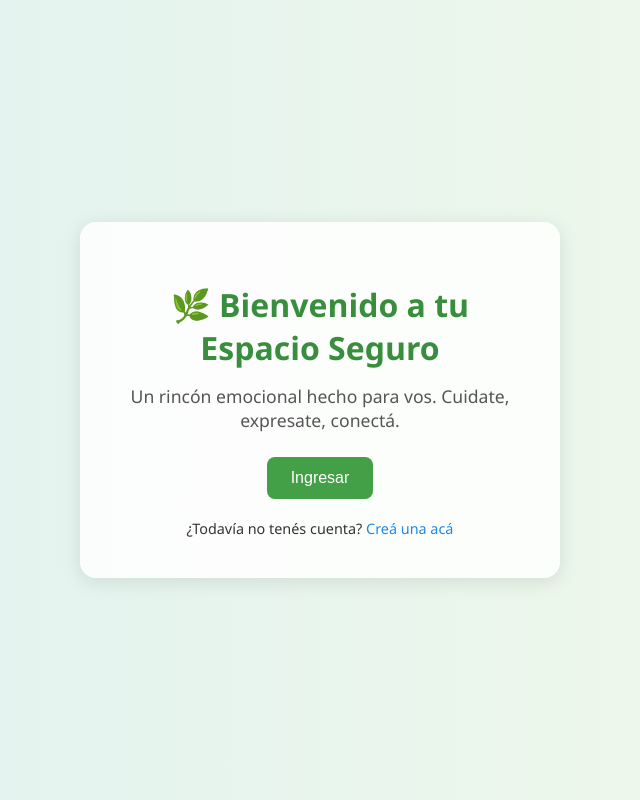
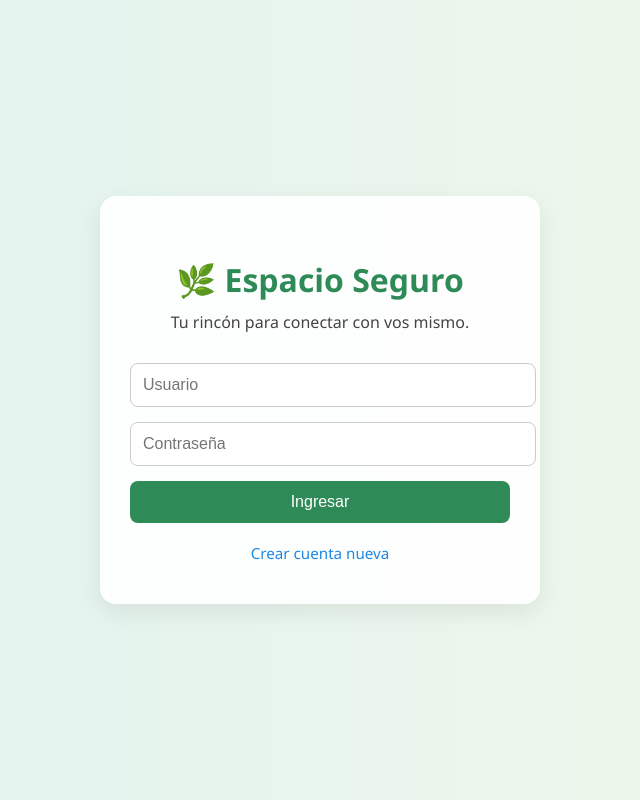
Before and after one commit to s4r4s4t3/espacio-seguro, a Flask app: page / in a window 1280 px wide. Shown: the whole page, without its empty margins (320-960 px from the left). Run offline with Flask 3, Linux system fonts and the light colour scheme.

Commit message:
Rediseño completo de la pantalla de inicio con login y colores suaves

```diff
--- a/static/estilos.css
+++ b/static/estilos.css
@@ -109,3 +109,62 @@ a:hover {
 .registro-opcion a:hover {
     text-decoration: underline;
 }
+
+.caja-login {
+    background-color: #ffffffee;
+    padding: 40px 30px;
+    border-radius: 16px;
+    box-shadow: 0 8px 25px rgba(0, 0, 0, 0.08);
+    max-width: 380px;
+    width: 90%;
+    text-align: center;
+}
+
+.caja-login h1 {
+    margin-bottom: 10px;
+    color: #2e8b57;
+}
+
+.mensaje-inicial {
+    font-size: 1em;
+    color: #444;
+    margin-bottom: 30px;
+}
+
+.form-login input {
+    display: block;
+    width: 100%;
+    padding: 12px;
+    margin-bottom: 15px;
+    border: 1px solid #ccc;
+    border-radius: 8px;
+    font-size: 1em;
+}
+
+.form-login button {
+    background-color: #2e8b57;
+    color: white;
+    border: none;
+    padding: 12px;
+    width: 100%;
+    border-radius: 8px;
+    font-size: 1em;
+    cursor: pointer;
+    transition: background-color 0.3s ease;
+}
+
+.form-login button:hover {
+    background-color: #256d46;
+}
+
+.boton-registro {
+    display: inline-block;
+    margin-top: 20px;
+    color: #1e88e5;
+    text-decoration: none;
+    font-size: 0.95em;
+}
+
+.boton-registro:hover {
+    text-decoration: underline;
+}
--- a/templates/inicio.html
+++ b/templates/inicio.html
@@ -7,13 +7,15 @@
 </head>
 <body class="inicio-body">
     <div class="contenedor-inicio">
-        <div class="caja-bienvenida">
-            <h1>🌿 Bienvenido a tu Espacio Seguro</h1>
-            <p class="mensaje-inicial">Un rincón emocional hecho para vos. Cuidate, expresate, conectá.</p>
-            <form action="/login" method="get">
-                <button class="boton-ingresar">Ingresar</button>
+        <div class="caja-login">
+            <h1>🌿 Espacio Seguro</h1>
+            <p class="mensaje-inicial">Tu rincón para conectar con vos mismo.</p>
+            <form action="/login" method="post" class="form-login">
+                <input type="text" name="usuario" placeholder="Usuario" required>
+                <input type="password" name="contrasena" placeholder="Contraseña" required>
+                <button type="submit">Ingresar</button>
             </form>
-            <p class="registro-opcion">¿Todavía no tenés cuenta? <a href="/registro">Creá una acá</a></p>
+            <a href="/registro" class="boton-registro">Crear cuenta nueva</a>
         </div>
     </div>
 </body>
```
